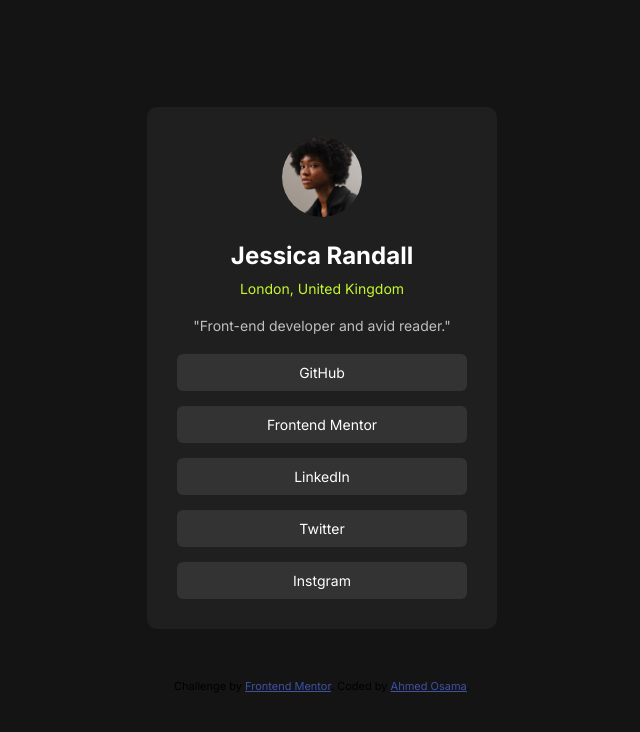
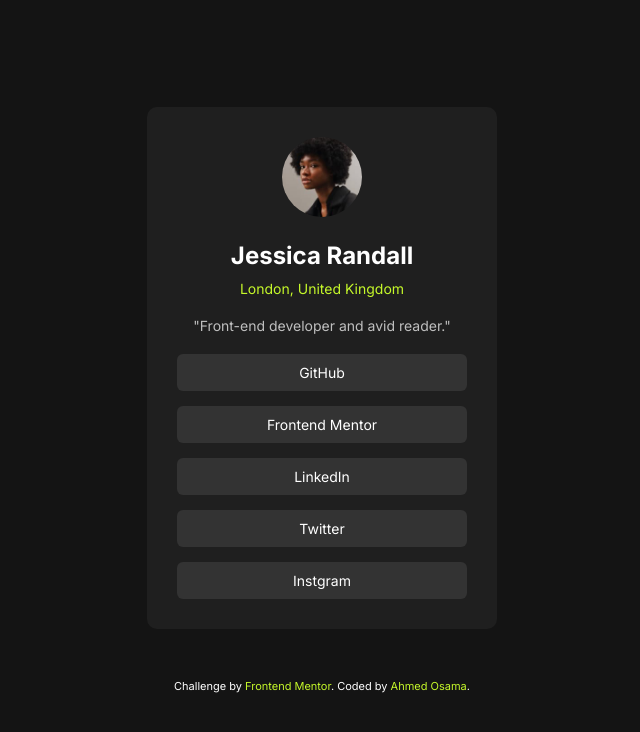
Before and after one commit to Ahmed-Osama99/social-links-profile-main, a plain HTML site: page index.html in a window 1280 px wide. Shown: the whole page, without its empty margins (318-958 px from the left). Drawn offline with Linux system fonts and the light colour scheme.

Commit message:
update css

```diff
--- a/main.css
+++ b/main.css
@@ -78,10 +78,12 @@ ul.profiles a:not(:last-child) {
   margin-bottom: 15px;
 }
 .attribution {
+  color: var(--white-color);
   margin-top: 50px;
   font-size: 11px;
   text-align: center;
 }
 .attribution a {
-  color: hsl(228, 45%, 44%);
+  color: var(--grean-color);
+  text-decoration: none;
 }
```
